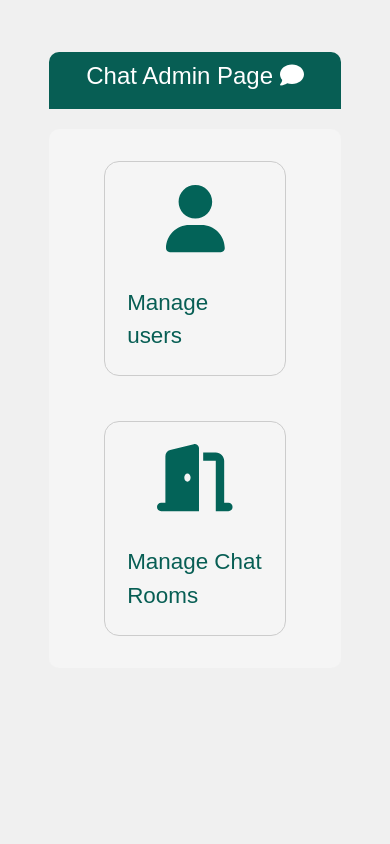
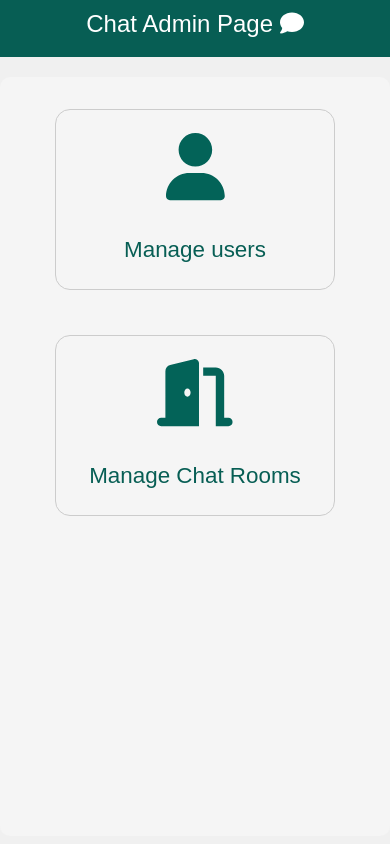
Before and after one commit to vyordanov1/chat, a Django app: page /chat/admin/ in a window 390 px wide. Run offline with Django 5.2, Linux system fonts and the light colour scheme; parts of the project's set-up code (start-up, migrations or seed data) failed here and were passed over; some libraries are stand-ins or nearby versions.

Commit message:
update_mobile_view

```diff
--- a/app/chat/static/chat/css/style.css
+++ b/app/chat/static/chat/css/style.css
@@ -264,3 +264,36 @@ tr:nth-child(even) {
 #password2-input input {
     text-indent: 20px;
 }
+
+@media (max-width: 450px) {
+    .chat-container {
+        width: 100%;
+        max-width: 100%;
+        min-height: 100%;
+        max-height: 100%;
+        padding: 0px;
+    }
+    .chat__members__container {
+        min-height: 90%;
+        height: 100%;
+    }
+    body {
+        padding-top: 0vh;
+    }
+    .chat-input-container {
+        position: fixed;
+        bottom: 0;
+        width: 100%;
+    }
+    #chat-message-input {
+        width: 100%;
+    }
+    #chat-message-submit {
+        width: 100%;
+        border-radius: 0px;
+    }
+    .chat-header {
+        border-top-left-radius: 0px;
+        border-top-right-radius: 0px;
+    }
+}
```
